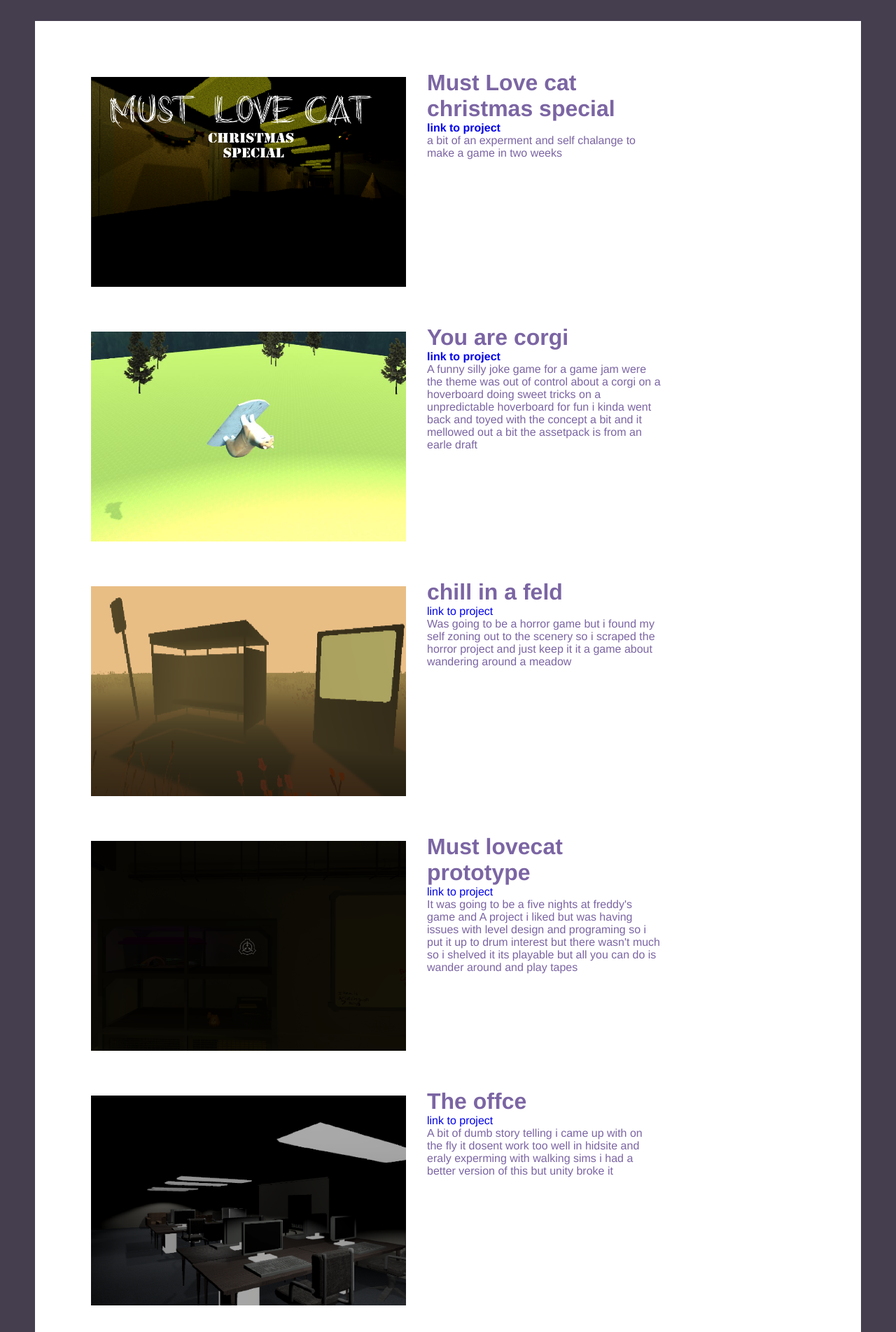
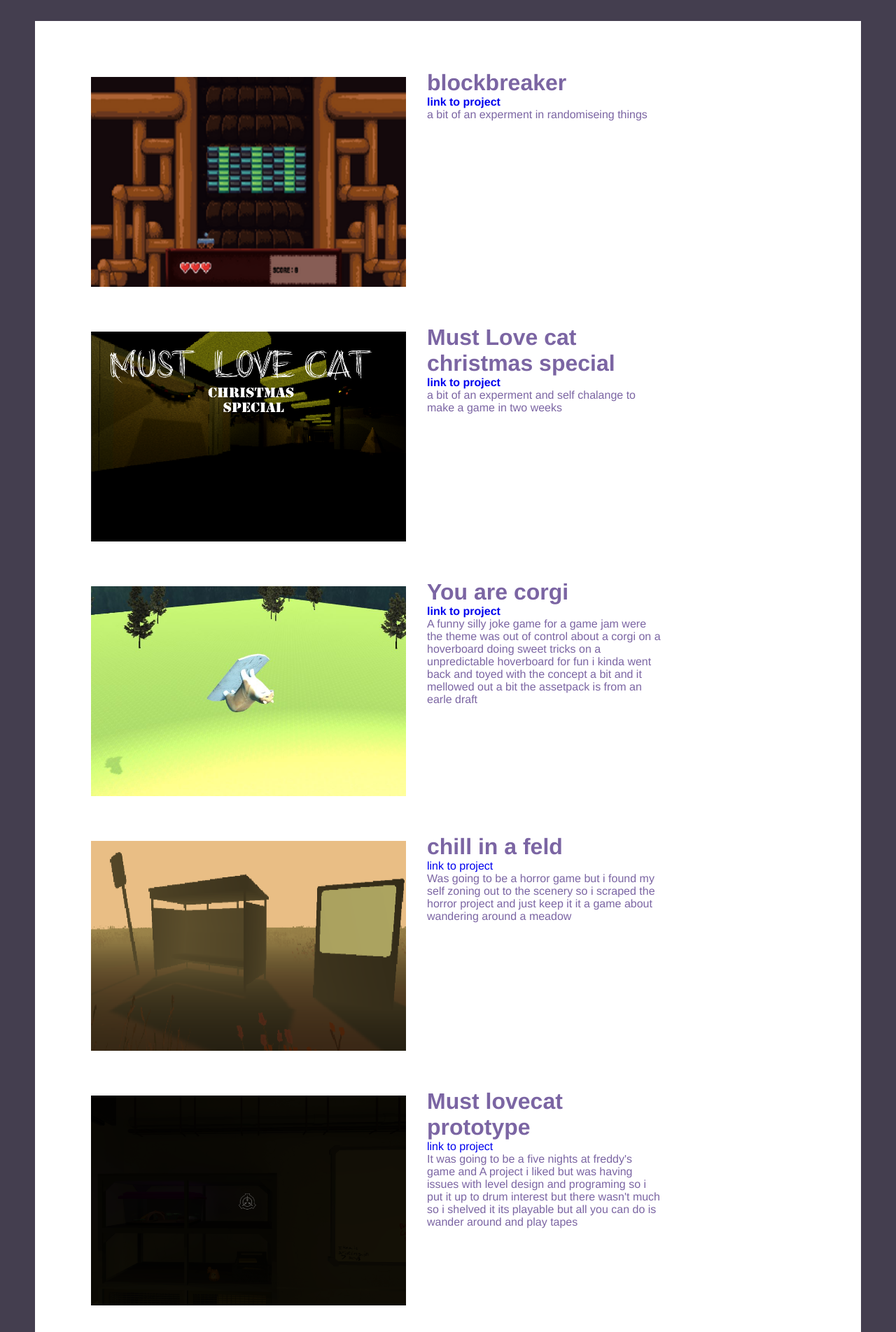
Before and after one commit to herio5154/herio5154.github.io, a plain HTML site: page games.html in a window 1280 px wide. Shown: the part 100-2004 px from the top of the page at 70% size. Drawn offline with Linux system fonts and the light colour scheme.

Commit message:
added imges

```diff
--- a/games.html
+++ b/games.html
@@ -17,6 +17,16 @@
     </div>
 </body>
 <div class="Bigbox">
+  <div class="box">
+        <div class="imgBX">
+          <a href="https://herio.itch.io/blockbreaker"><img src="images\blocks.png" alt=""></a>
+          </div>
+          <div class="Content">
+            <h1> blockbreaker</h1>
+            <h4><a href="images\blocks.png">link to project</a></h4>
+               <p>a bit of an experment in randomiseing things </p>
+          </div>
+  </div>
   <div class="box">
         <div class="imgBX">
           <a href="https://herio.itch.io/mlcchristmas-special"><img src="images\xMAScAT.PNG" alt=""></a>
@@ -62,17 +72,6 @@
                          so i put it up to drum interest but  there wasn't much so i shelved it  its playable  but all you can do is  wander around  and play tapes  </p>
                   </div>
           </div>
-          <div class="box">
-                <div class="imgBX">
-                  <a href="https://herio.itch.io/the-offce"><img src="images\office.png" alt=""></a>
-                  </div>
-                  <div class="Content">
-                    <h1>The offce</h1>
-                    <a href="https://herio.itch.io/the-offce">link to project</a>
-                    <p>A bit of dumb story telling i came up with on the fly it dosent work too well in hidsite and eraly
-                       experming with walking sims i had a better version of this but  unity broke it  </p>
-                  </div>
-                  </div>
                   <div class="box">
                         <div class="imgBX">
                           <a href="https://herio.itch.io/letspong-"><img src="images\pong.png" alt=""></a>
```
Also changed, not shown: images/blocks.png (added).
